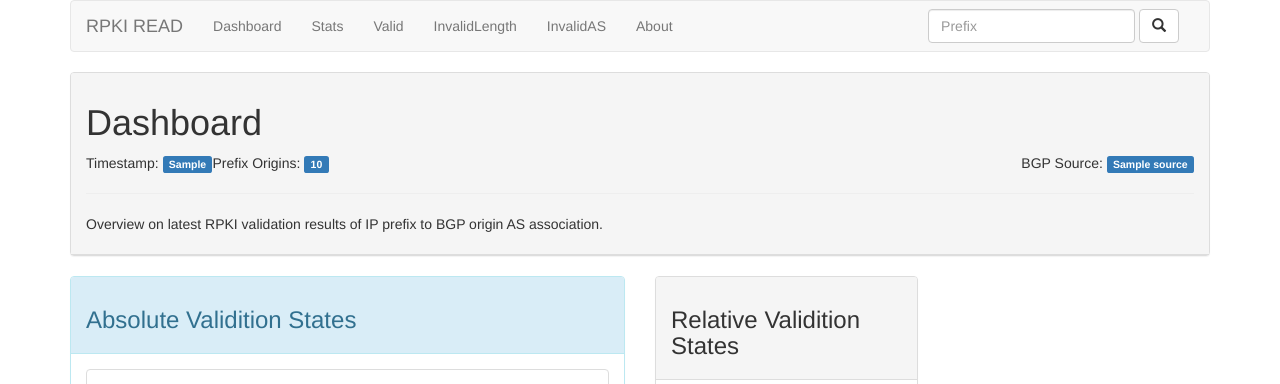
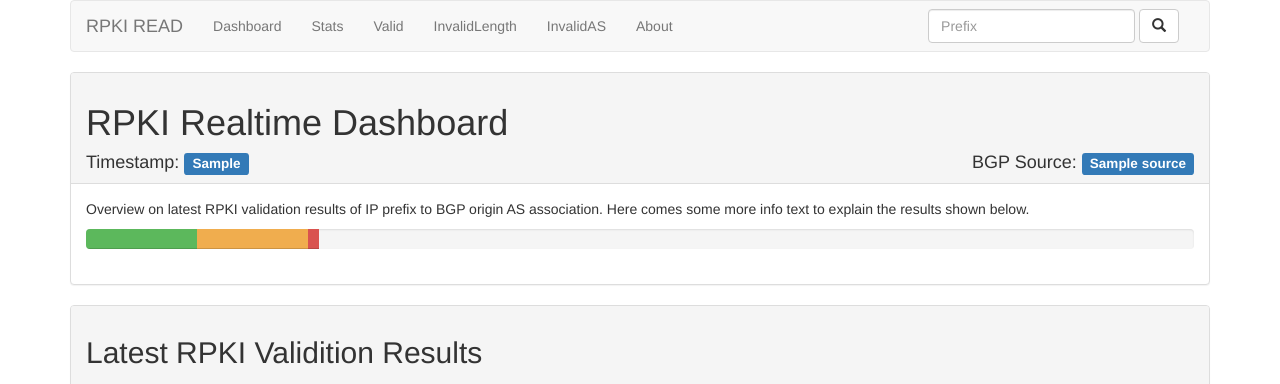
Before and after one commit to rtrlib/rpki-read, a Python web app: template src/app/templates/dashboard.html in a window 1280 px wide. Shown: the top 384 px of the page. Run offline with Jinja, Linux system fonts and the light colour scheme; the template is opened without the code that fills it: most values are stand-ins (such as "Sample title", 1, 10 or a date in 2020); some libraries are stand-ins or nearby versions.

Commit message:
dashboard: update layout

```diff
--- a/src/app/config.py
+++ b/src/app/config.py
@@ -1,4 +1,5 @@
 DATABASE_TYPE="mongodb"
 DATABASE_CONN="mongodb://localhost:27017/rpki-read"
 BGPMON_SOURCE="NA"
-UPDATE_INTERVAL_STATS=42
+UPDATE_INTERVAL_STATS=17
+UPDATE_INTERVAL_FACTOR=19
--- a/src/app/templates/dashboard.html
+++ b/src/app/templates/dashboard.html
@@ -7,63 +7,108 @@
         google.setOnLoadCallback(drawDashCharts);
 
         function drawDashCharts() {
-            var data = google.visualization.arrayToDataTable([
+            var data_all = google.visualization.arrayToDataTable([
                 ['Validity', 'Count'],
-                ['Not Found', {{ stats.num_NotFound }} ],
-                ['Valid', {{ stats.num_Valid }} ],
-                ['Invalid Length', {{ stats.num_InvalidLength }} ],
-                ['Invalid AS', {{ stats.num_InvalidAS }} ]
+                ['Valid',           {{ stats.num_Valid }} ],
+                ['Invalid Length',  {{ stats.num_InvalidLength }} ],
+                ['Invalid AS',      {{ stats.num_InvalidAS }} ],
+                ['Not Found',       {{ stats.num_NotFound }} ]
             ]);
+            var data_roa = new google.visualization.DataView(data_all);
+            data_roa.hideRows([3]); // skip row with NotFound
 
-            var options = {
-                legend:{position: 'top'},
+            var opts_all = {
+                legend: 'none',
                 enableInteractivity: false,
                 slices: {
-                    0: { color: '#33a02c' },
-                    1: { color: '#ff7f00', offset: 0.25 },
-                    2: { color: '#e31a1c' },
-                    3: { color: '#888888' }
+                    0: { color: '#5cb85c' },
+                    1: { color: '#f0ad4e' },
+                    2: { color: '#d9534f' },
+                    3: { color: '#777', offset: 0.15 }
                 },
                 is3D: true,
-                chartArea:{left:'5%',top:'5%',width:'90%',height:'95%'},
-                pieHole: 0.6
+                chartArea:{top: '2%', height:'95%'}
+            };
+            var opts_roa = {
+                legend: 'none',
+                enableInteractivity: false,
+                slices: {
+                    0: { color: '#5cb85c', offset: 0.15 },
+                    1: { color: '#f0ad4e' },
+                    2: { color: '#d9534f' },
+                },
+                is3D: true,
+                chartArea:{top: '2%', height:'95%'}
             };
 
-            var dchart = new google.visualization.PieChart(document.getElementById('dChart'));
-            dchart.draw(data, options);
+            var dc_all = new google.visualization.PieChart(document.getElementById('dChartAll'));
+            dc_all.draw(data_all, opts_all);
+            var dc_roa = new google.visualization.PieChart(document.getElementById('dChartROA'));
+            dc_roa.draw(data_roa, opts_roa);
         }
     </script>
+    <style>
+        .row-eq-height {
+            display: -webkit-box;
+            display: -webkit-flex;
+            display: -ms-flexbox;
+            display:         flex;
+        }
+    </style>
 {% endblock %}
 {% block content %}
         <div class="row">
             <div class="col-xs-12">
                 <div class="panel panel-default">
                     <div class="panel-heading">
-                        <h1>Dashboard</h1>
+                        <h1>RPKI Realtime Dashboard</h1>
+                        <h4>
+                            <span class="pull-left">Timestamp: <span class="label label-primary">{{ stats.latest_ts }}</span></span>
+                            <span class="pull-right">BGP Source: <span class="label label-primary">{{ stats.source }}</span></span>
+                        </h4>
+                        </br>
+                    </div>
+                    <div class="panel-body">
                         <p>
-                            <span class="pull-left">Timestamp: <span class="label label-primary">{{ stats.latest_ts }}</span></span>
-                            <span class="middle">Prefix Origins: <span class="label label-primary">{{ stats.num_NotFound + stats.num_Valid + stats.num_InvalidLength + stats.num_InvalidAS}}</span></span>
-                            <span class="pull-right">BGP Source: <span class="label label-primary">{{ stats.source }}</span></span>
+                            Overview on latest RPKI validation results of IP prefix to BGP origin AS association.
+                            Here comes some more info text to explain the results shown below.
                         </p>
-                        <hr>
-                        <p>Overview on latest RPKI validation results of IP prefix to BGP origin AS association.</p>
+                        <div class="progress">
+                            <div class="progress-bar progress-bar-success" style="width: {{ (stats.num_Valid * 100)/(stats.num_NotFound + stats.num_Valid + stats.num_InvalidLength + stats.num_InvalidAS) }}%">
+                                <span class="sr-only">Valid</span>
                             </div>
-
+                            <div class="progress-bar progress-bar-warning" style="width: {{ (stats.num_InvalidLength * 100)/(stats.num_NotFound + stats.num_Valid + stats.num_InvalidLength + stats.num_InvalidAS) }}%">
+                                <span class="sr-only">Invalid Length</span>
+                            </div>
+                            <div class="progress-bar progress-bar-danger" style="width: {{ (stats.num_InvalidAS * 100)/(stats.num_NotFound + stats.num_Valid + stats.num_InvalidLength + stats.num_InvalidAS) }}%">
+                                <span class="sr-only">Invalid AS</span>
+                            </div>
+                        </div>
+                    </div>
                 </div>
             </div>
         </div>
         <div class="row">
-            <div class="col-md-6 col-xs-12">
-                <div class="panel panel-info">
+            <div class="col-xs-12">
+                <div class="panel panel-default">
                     <div class="panel-heading">
-                        <h3>Absolute Validition States</h3>
+                        <h2>Latest RPKI Validition Results</h2>
                     </div>
                     <div class="panel-body">
+                        <div class="row">
+                            <div class="col-md-4 col-xs-12">
+                                <h4>Absolute Validation Result</h4>
+                            </div>
+                            <div class="col-md-4 col-xs-12">
+                                <h4>Advertised Prefix Origins</h4>
+                            </div>
+                            <div class="col-md-4 col-xs-12">
+                                <h4>RPKI verifiable Origins</h4>
+                            </div>
+                        </div> <!-- row -->
+                        <div class="row row-eq-height">
+                            <div class="col-md-4 col-xs-12">
                                 <ul class="list-group">
-                            <li class="clearfix lead list-group-item">
-                                <span class="label label-default"># {{ stats.num_NotFound }}</span>
-                                <span class="pull-right">Not Found</span>
-                            </li>
                                     <li class="clearfix lead list-group-item">
                                         <span class="label label-success"># {{ stats.num_Valid }}</span>
                                         <span class="pull-right">Valid</span>
@@ -76,39 +121,25 @@
                                         <span class="label label-danger"># {{ stats.num_InvalidAS }}</span>
                                         <span class="pull-right">Invalid AS</span>
                                     </li>
+                                    <li class="clearfix lead list-group-item">
+                                        <span class="label label-default"># {{ stats.num_NotFound }}</span>
+                                        <span class="pull-right">Not Found</span>
+                                    </li>
+                                    <li class="clearfix lead list-group-item">
+                                        <span class="label label-primary"># {{ stats.num_NotFound + stats.num_Valid + stats.num_InvalidLength + stats.num_InvalidAS}}</span>
+                                        <span class="pull-right">Total</span>
+                                    </li>
                                 </ul>
-                    </div>
+                            </div> <!-- div panel body col left -->
+                            <div class="col-md-4 col-xs-12">
+                                <div id="dChartAll" style="height: 100%"></div>
+                            </div> <!-- div panel body col right -->
+                            <div class="col-md-4 col-xs-12">
+                                <div id="dChartROA" style="height: 100%"></div>
+                            </div> <!-- div panel body col right -->
+                        </div> <!-- div row-eq-height -->
+                    </div> <!-- div panel body -->
                 </div> <!-- div panel -->
-            </div> <!-- div col not found -->
-            <div class="col-md-3 col-sm-6 col-xs-12">
-                <div class="panel panel-default">
-                    <div class="panel-heading">
-                        <h3>Relative Validition States</h3>
-                    </div>
-                    <div class="panel-body">
-                        <div id="dChart"></div>
-                    </div>
-                </div> <!-- div panel -->
-            </div> <!-- div col valid -->
+            </div> <!-- div col stats -->
         </div><!-- div row  -->
-        <div class="row">
-            <div class="col-md-6 col-xs-12"><div class="panel panel-default">
-                <div class="panel-heading">
-                    <h3>All known origins</h3>
-                </div>
-                <div class="panel-body">
-                    <h4>Last 24 hours <span class="pull-right"><span class="label label-primary"># {{ stats.num_NotFound + stats.num_Valid + stats.num_InvalidAS + stats.num_InvalidLength }}</span></span></h4>
-                    <div id="linechart_all"></div>
-                </div>
-            </div></div>
-            <div class="col-md-6 col-xs-12"><div class="panel panel-default">
-                <div class="panel-heading">
-                    <h3>Origins with ROA</h3>
-                </div>
-                <div class="panel-body">
-                    <h4>Last 24 hours <span class="pull-right"><span class="label label-primary"># {{ stats.num_Valid + stats.num_InvalidAS + stats.num_InvalidLength }}</span></span></h4>
-                    <div id="linechart_roa"></div>
-                </div>
-            </div></div>
-        </div>
 {% endblock %}
```
Also changed, not shown: src/app/mongodb.py (+28 -0 lines), src/app/views.py (+13 -18 lines), README.md. Lines whose indentation alone changed are shown as unchanged.
